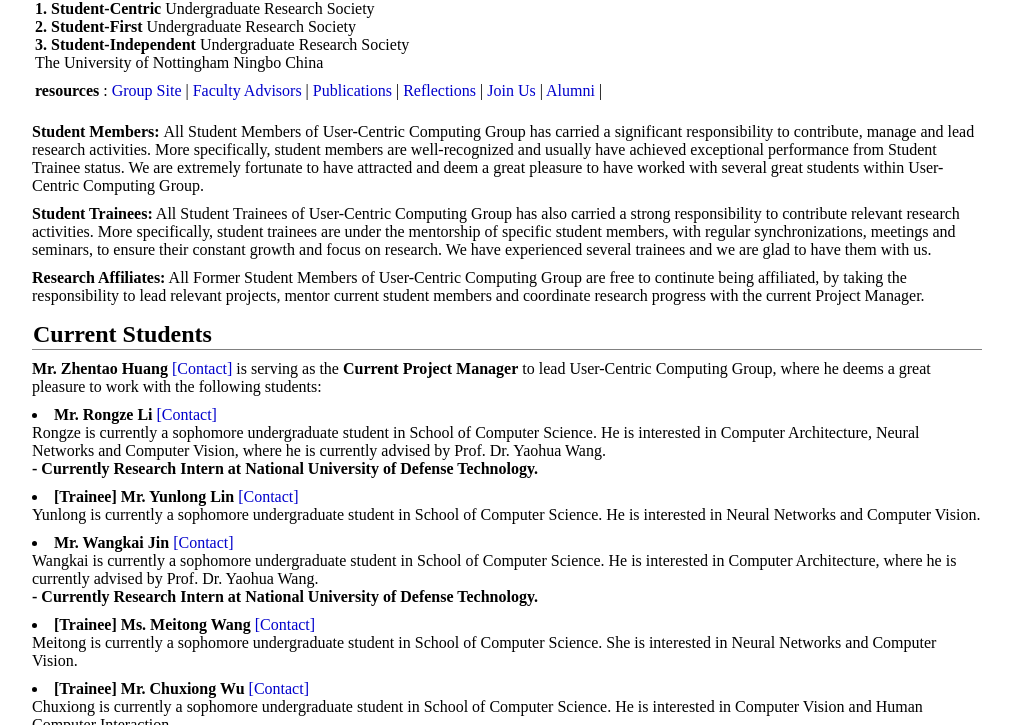
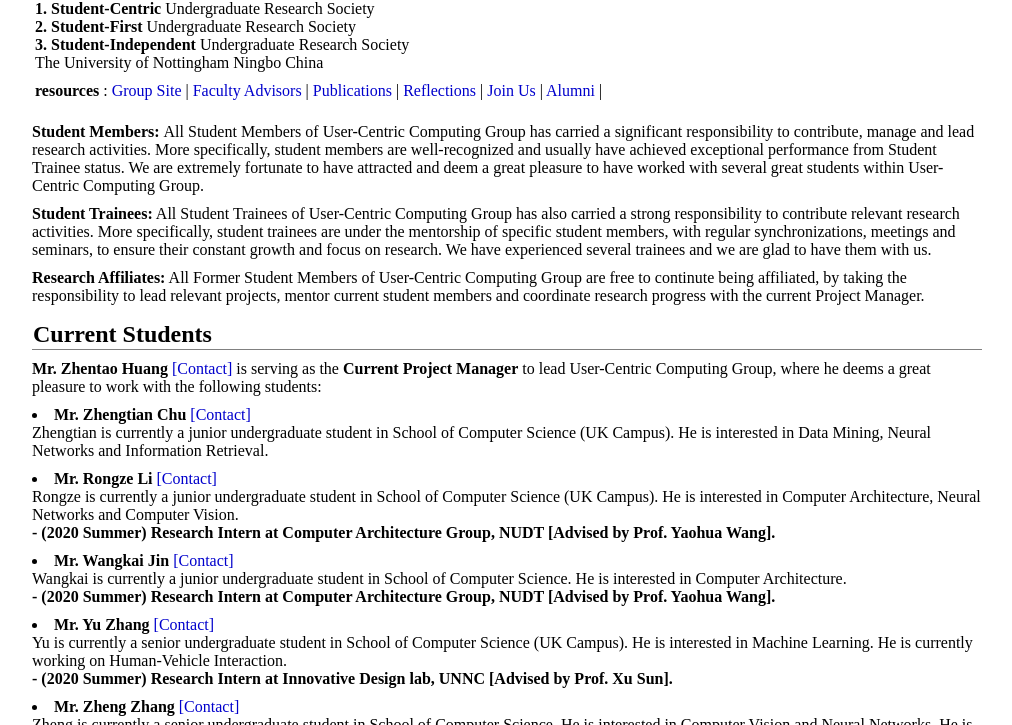
Before and after one commit to unnc-ucc/unnc-ucc.github.io, a plain HTML site: page sites/members.html in a window 1280 px wide. Shown: the part 75-800 px from the top of the page, without its empty margins (133-1145 px from the left). Drawn offline with Linux system fonts and the light colour scheme.

Commit message:
Updated Sites

```diff
--- a/sites/members.html
+++ b/sites/members.html
@@ -59,48 +59,37 @@
 <b>Mr. Zhentao Huang</b> <a href="mailto:scyzh3@nottingham.edu.cn?subject=[Inquiry For UCC] Your Name">[Contact]</a> is serving as the <b>Current Project Manager</b> to lead User-Centric Computing Group, where he deems a great pleasure to work with the following students:
 
 <li>
-<b>Mr. Rongze Li</b> <a href="mailto:scyrl1@nottingham.edu.cn?subject=[Inquiry For UCC] Your Name">[Contact]</a>
+<b>Mr. Zhengtian Chu</b> <a href="mailto:scyzc3@nottingham.ac.uk?subject=[Inquiry For UCC] Your Name">[Contact]</a>
 </li>
-<p> Rongze is currently a sophomore undergraduate student in School of Computer Science. He is interested in Computer Architecture, Neural Networks and Computer Vision, where he is currently advised by Prof. Dr. Yaohua Wang.
-<br><b> - Currently Research Intern at National University of Defense Technology.</b>
+<p> Zhengtian is currently a junior undergraduate student in School of Computer Science (UK Campus). He is interested in Data Mining, Neural Networks and Information Retrieval.
 </p>
 
-
 <li>
-<b>[Trainee] Mr. Yunlong Lin</b> <a href="mailto:scyyl11@nottingham.edu.cn?subject=[Inquiry For UCC] Your Name">[Contact]</a>
+<b>Mr. Rongze Li</b> <a href="mailto:scyrl1@nottingham.ac.uk?subject=[Inquiry For UCC] Your Name">[Contact]</a>
 </li>
-<p>Yunlong is currently a sophomore undergraduate student in School of Computer Science. He is interested in Neural Networks and Computer Vision. </p>
+<p> Rongze is currently a junior undergraduate student in School of Computer Science (UK Campus). He is interested in Computer Architecture, Neural Networks and Computer Vision.
+<br><b> - (2020 Summer) Research Intern at Computer Architecture Group, NUDT [Advised by Prof. Yaohua Wang].</b>
+</p>
 
 <li>
 <b>Mr. Wangkai Jin</b> <a href="mailto:scywj1@nottingham.edu.cn?subject=[Inquiry For UCC] Your Name">[Contact]</a>
 </li>
-<p>Wangkai is currently a sophomore undergraduate student in School of Computer Science. He is interested in Computer Architecture, where he is currently advised by Prof. Dr. Yaohua Wang.
-<br><b> - Currently Research Intern at National University of Defense Technology.</b></p>
-
-
-<li>
-<b>[Trainee] Ms. Meitong Wang</b> <a href="mailto:scymw1@nottingham.edu.cn?subject=[Inquiry For UCC] Your Name">[Contact]</a>
-</li>
-<p>Meitong is currently a sophomore undergraduate student in School of Computer Science. She is interested in Neural Networks and Computer Vision. </p>
-
-
-<li>
-<b>[Trainee] Mr. Chuxiong Wu</b> <a href="mailto:scycw2@nottingham.edu.cn?subject=[Inquiry For UCC] Your Name">[Contact]</a>
-</li>
-
-<p> Chuxiong is currently a sophomore undergraduate student in School of Computer Science. He is interested in Computer Vision and Human Computer Interaction.</p>
+<p>Wangkai is currently a junior undergraduate student in School of Computer Science. He is interested in Computer Architecture.
+<br><b> - (2020 Summer) Research Intern at Computer Architecture Group, NUDT [Advised by Prof. Yaohua Wang].</b>
+</p>
 
 <li>
 <b>Mr. Yu Zhang</b> <a href="mailto:scyyz4@nottingham.ac.uk?subject=[Inquiry For UCC] Your Name">[Contact]</a>
 </li>
-<p>Yu is currently a junior undergraduate student in School of Computer Science (UK Campus). He is interested in Machine Learning. He is currently working on Human-Vehicle Interaction.
-<br><b> - Currently Research Intern with Prof. Dr. Xu Sun at UNNC.</b></p>
+<p>Yu is currently a senior undergraduate student in School of Computer Science (UK Campus). He is interested in Machine Learning. He is currently working on Human-Vehicle Interaction.
+<br><b> - (2020 Summer) Research Intern at Innovative Design lab, UNNC [Advised by Prof. Xu Sun].</b>
+</p>
 
 <li>
 <b>Mr. Zheng Zhang</b> <a href="mailto:scyzz4@nottingham.edu.cn?subject=[Inquiry For UCC] Your Name">[Contact]</a>
 </li>
-<p> Zheng is currently a junior undergraduate student in School of Computer Science. He is interested in Computer Vision and Neural Networks. He is currently working on Human-Vehicle Interaction.
-<br><b> - Currently Research Intern with Prof. Dr. Jianfeng Ren at UNNC.</b></p>
+<p> Zheng is currently a senior undergraduate student in School of Computer Science. He is interested in Computer Vision and Neural Networks. He is currently working on Human-Vehicle Interaction.
+<br><b> - (2020 Summer) Research Intern at Computer Vision Lab, UNNC [Advised by Prof. Jianfeng Ren].</b>
 </p>
 
 
```
Also changed, not shown: sites/alumni.html (+15 -0 lines), sites/pubs.html (+6 -0 lines).
